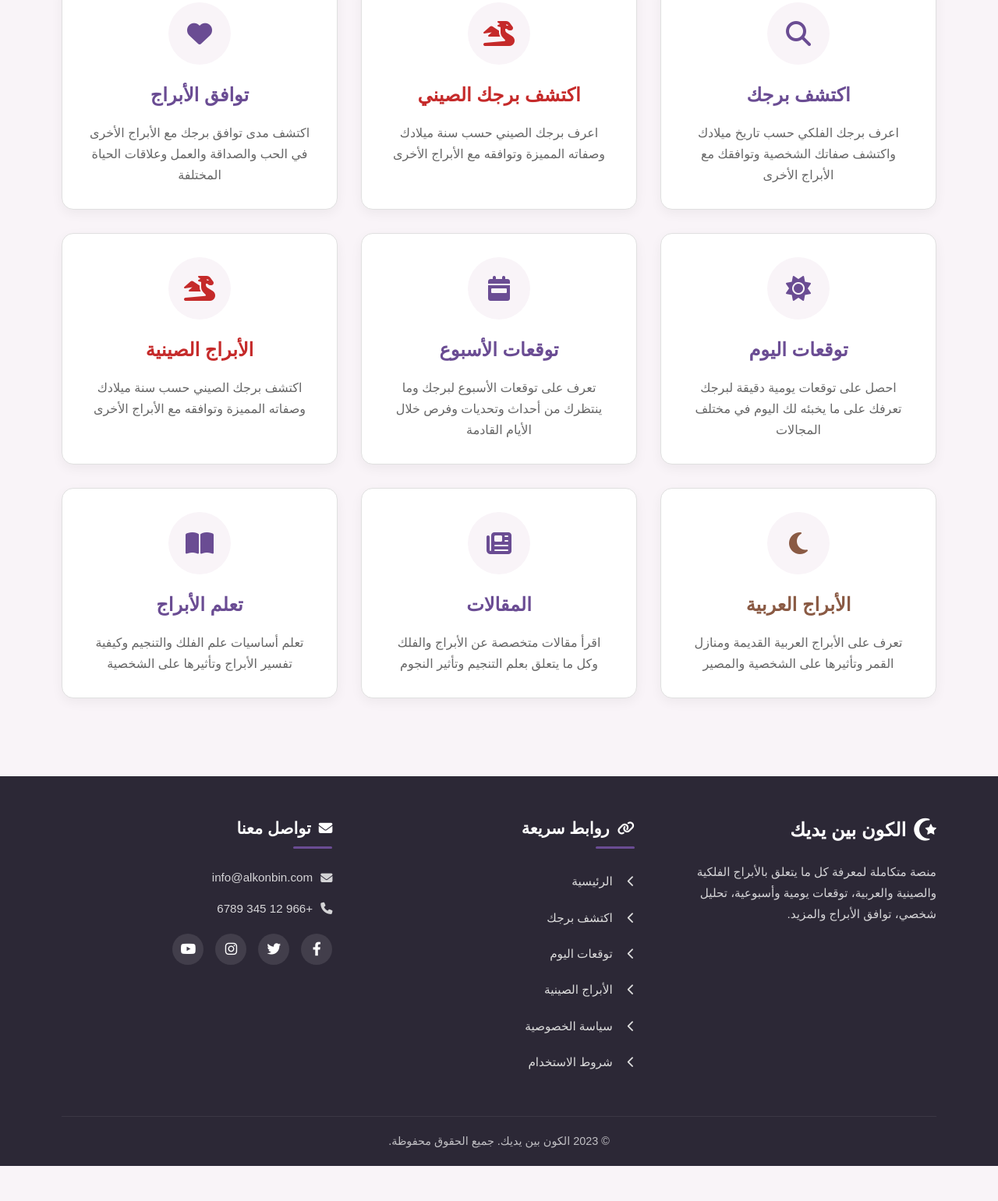
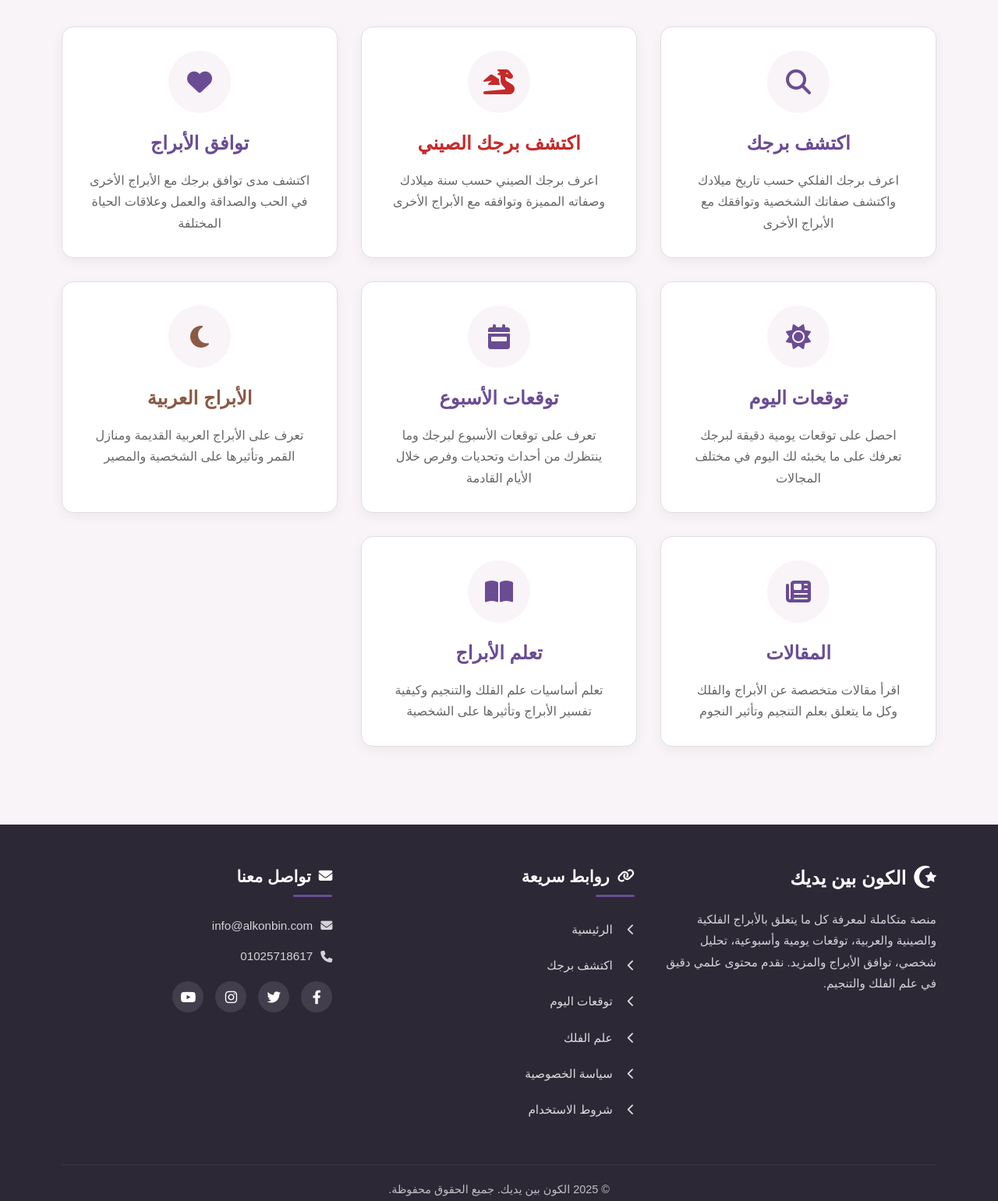
Before and after one commit to SKA803/The-universe-is-in-your-hands, a plain HTML site: page index.html in a window 1280 px wide. Shown: the part 493-2034 px from the top of the page at 78% size. Before the commit the page ends 1989 px from the top, so only its background shows below. Drawn offline with Linux system fonts and the light colour scheme.

Commit message:
Update index.html

```diff
--- a/index.html
+++ b/index.html
@@ -11,6 +11,7 @@
             --primary-light: #8a6cb3;
             --secondary-color: #8a5a44;
             --chinese-color: #c52a2a;
+            --astronomy-color: #2a7fc5;
             --text-color: #333;
             --light-bg: #f9f4f8;
             --dark-bg: #2c2836;
@@ -261,6 +262,14 @@
             background-color: var(--secondary-color);
         }
 
+        .astronomy .section-icon {
+            color: var(--astronomy-color);
+        }
+
+        .astronomy:hover .section-icon {
+            background-color: var(--astronomy-color);
+        }
+
         .section-card h3 {
             font-size: 1.5rem;
             margin-bottom: 15px;
@@ -286,6 +295,14 @@
 
         .arabic:hover h3 {
             color: #a3472e;
+        }
+
+        .astronomy h3 {
+            color: var(--astronomy-color);
+        }
+
+        .astronomy:hover h3 {
+            color: #3a8fd4;
         }
 
         .section-card p {
@@ -552,8 +569,9 @@
                 <li><a href="compatibility.html"><i class="fas fa-heart"></i> توافق الأبراج</a></li>
                 <li><a href="daily-horoscope.html"><i class="fas fa-sun"></i> توقعات اليوم</a></li>
                 <li><a href="weekly-horoscope.html"><i class="fas fa-calendar-week"></i> توقعات الأسبوع</a></li>
-                <li><a href="chinese-zodiac.html"><i class="fas fa-dragon"></i> الأبراج الصينية</a></li>
+
                 <li><a href="arabic-zodiac.html"><i class="fas fa-moon"></i> الأبراج العربية</a></li>
+                <li><a href="astronomy.html"><i class="fas fa-telescope"></i> علم الفلك</a></li>
                 <li><a href="articles.html"><i class="fas fa-newspaper"></i> المقالات</a></li>
                 <li><a href="learn.html"><i class="fas fa-book-open"></i> تعلم الأبراج</a></li>
                 <li><a href="privacy.html"><i class="fas fa-shield-alt"></i> سياسة الخصوصية</a></li>
@@ -576,7 +594,7 @@
                     الكون بين يديك
                 </h1>
                 <p class="hero-text">
-                    اكتشف عالم الأبراج الغربية والصينية والعربية، احصل على توقعات دقيقة وتحليلات شخصية مفصلة بناءً على برجك الفلكي.
+                    مرحباً بكم في عالم الأبراج والفلك! اكتشف أسرار الأبراج الغربية والصينية والعربية، احصل على توقعات دقيقة وتحليلات شخصية مفصلة بناءً على برجك الفلكي. نقدم لكم في هذا الموقع دراسات متعمقة في علم الفلك والتنجيم، حيث نربط بين حركة النجوم والكواكب وخصائص الشخصية والمصير.
                 </p>
             </div>
         </section>
@@ -625,13 +643,7 @@
                     <p>تعرف على توقعات الأسبوع لبرجك وما ينتظرك من أحداث وتحديات وفرص خلال الأيام القادمة</p>
                 </a>
 
-                <a href="chinese-zodiac.html" class="section-card chinese">
-                    <div class="section-icon">
-                        <i class="fas fa-dragon"></i>
-                    </div>
-                    <h3>الأبراج الصينية</h3>
-                    <p>اكتشف برجك الصيني حسب سنة ميلادك وصفاته المميزة وتوافقه مع الأبراج الأخرى</p>
-                </a>
+
 
                 <a href="arabic-zodiac.html" class="section-card arabic">
                     <div class="section-icon">
@@ -669,7 +681,7 @@
                         <i class="fas fa-star-and-crescent"></i>
                         <span>الكون بين يديك</span>
                     </a>
-                    <p>منصة متكاملة لمعرفة كل ما يتعلق بالأبراج الفلكية والصينية والعربية، توقعات يومية وأسبوعية، تحليل شخصي، توافق الأبراج والمزيد.</p>
+                    <p>منصة متكاملة لمعرفة كل ما يتعلق بالأبراج الفلكية والصينية والعربية، توقعات يومية وأسبوعية، تحليل شخصي، توافق الأبراج والمزيد. نقدم محتوى علمي دقيق في علم الفلك والتنجيم.</p>
                 </div>
                 <div class="footer-links">
                     <h3>
@@ -680,7 +692,7 @@
                         <li><a href="index.html"><i class="fas fa-chevron-left"></i> الرئيسية</a></li>
                         <li><a href="discover.html"><i class="fas fa-chevron-left"></i> اكتشف برجك</a></li>
                         <li><a href="daily-horoscope.html"><i class="fas fa-chevron-left"></i> توقعات اليوم</a></li>
-                        <li><a href="chinese-zodiac.html"><i class="fas fa-chevron-left"></i> الأبراج الصينية</a></li>
+                        <li><a href="astronomy.html"><i class="fas fa-chevron-left"></i> علم الفلك</a></li>
                         <li><a href="privacy.html"><i class="fas fa-chevron-left"></i> سياسة الخصوصية</a></li>
                         <li><a href="terms.html"><i class="fas fa-chevron-left"></i> شروط الاستخدام</a></li>
                     </ul>
@@ -696,7 +708,7 @@
                     </p>
                     <p>
                         <i class="fas fa-phone"></i>
-                        +966 12 345 6789
+                        01025718617
                     </p>
                     <div class="social-links">
                         <a href="#"><i class="fab fa-facebook-f"></i></a>
@@ -707,7 +719,7 @@
                 </div>
             </div>
             <div class="copyright">
-                <p>© 2023 الكون بين يديك. جميع الحقوق محفوظة.</p>
+                <p>© 2025 الكون بين يديك. جميع الحقوق محفوظة.</p>
             </div>
         </div>
     </footer>
```
